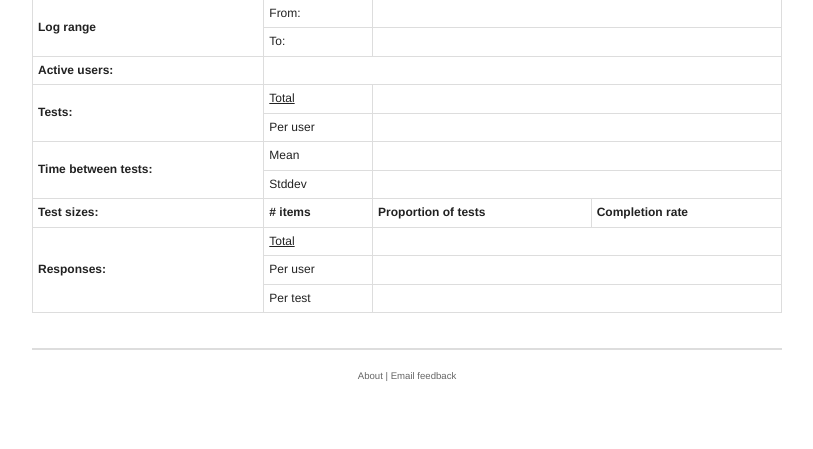
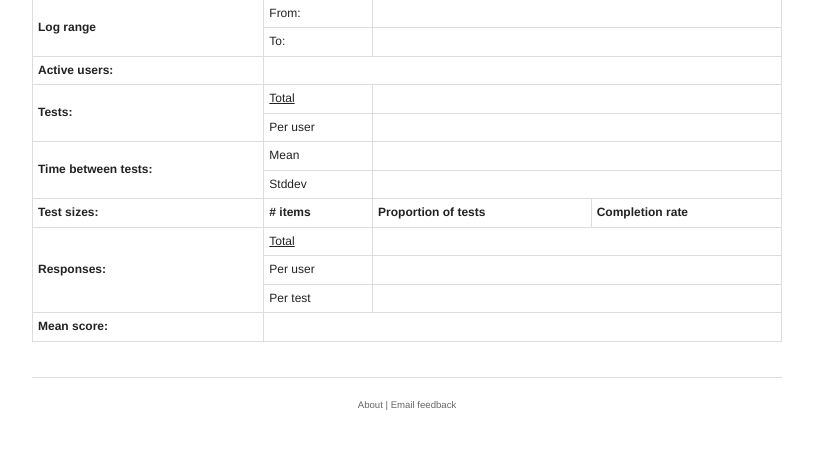
Before and after one commit to larsyencken/kanjitester, a Django app: template kanji_test/analysis/templates/analysis/basic.html in a window 1280 px wide. Shown: the part 149-598 px from the top of the page, without its empty margins (233-1046 px from the left). Run offline with Django 3.2, Linux system fonts and the light colour scheme; the template is opened without the code that fills it, so the values that code supplies are empty; parts of the project's set-up code (start-up, migrations or seed data) failed here and were passed over.

Commit message:
Adds mean score calculation to the basic stats view.

```diff
--- a/kanji_test/analysis/templates/analysis/basic.html
+++ b/kanji_test/analysis/templates/analysis/basic.html
@@ -65,6 +65,10 @@ active user is one that has completed at least one test.</p>
     <td>Per test</td>
     <td colspan="2">{{responses_per_test|floatformat:2}}</td>
   </tr>
+
+  <tr>
+    <th>Mean score:</th><td colspan="3">{{mean_score|floatformat:2}}</td>
+  </tr>
 </table>
 
 {% endblock %}
--- a/kanji_test/analysis/views.py
+++ b/kanji_test/analysis/views.py
@@ -59,6 +59,10 @@ def basic(request):
 
     context['tests_per_user'] = num_tests / float(num_users)
     context['responses_per_test'] = num_responses / float(num_tests)
+
+    all_responses = models.MultipleChoiceResponse.objects
+    context['mean_score'] = (all_responses.filter(option__is_correct=True).count() /
+            float(all_responses.count()))
 
     test_stats = stats.get_test_stats()
     pretty_results = [(k, 100*t, 100*c) for (k, t, c) in test_stats]
```
